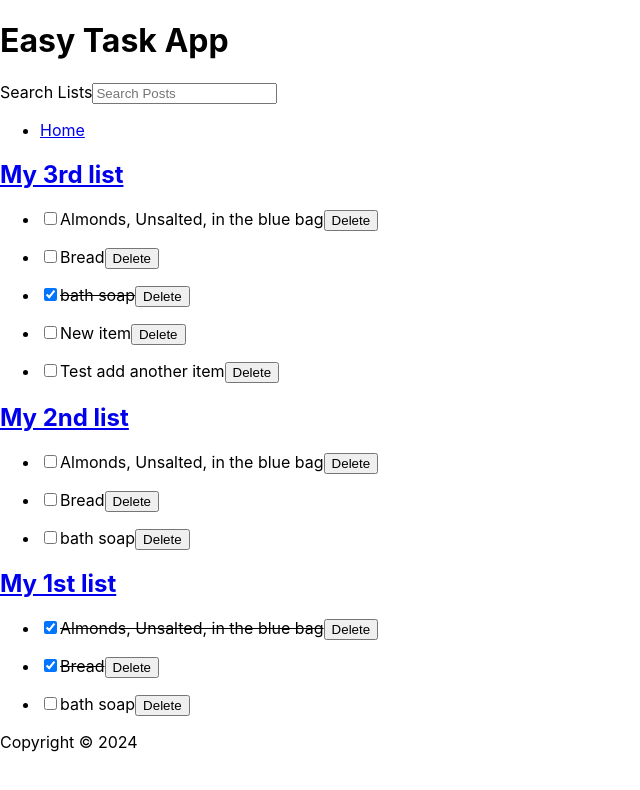
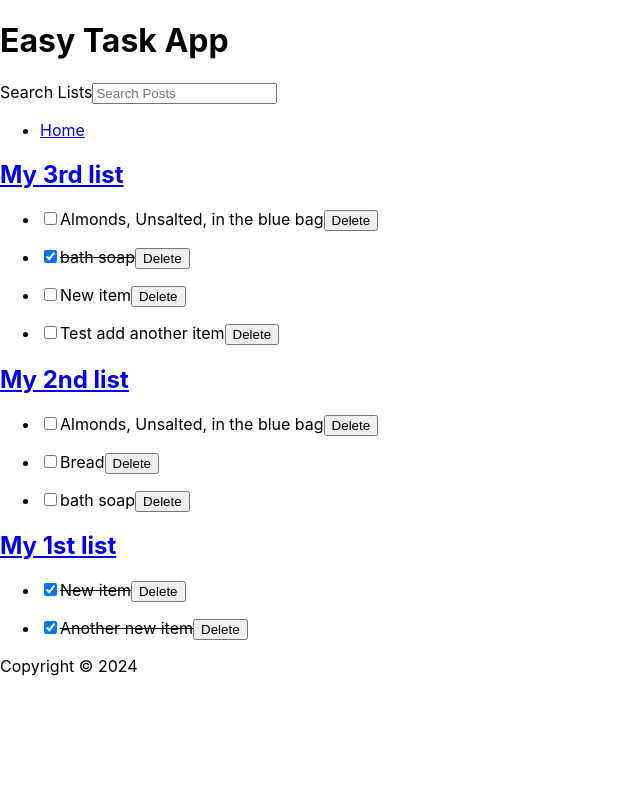
Before and after one commit to mrusert/easy-task-app, a React (Create React App) app: page /lists in a window 1280 px wide. Shown: the top 790 px of the page, without its empty margins (0-640 px from the left). Built offline with nearby package versions, Linux system fonts and the light colour scheme; data requests are answered from the project's data file.

Commit message:
ListItems handleDelete and Lists paragraph to display when list has no items.

```diff
--- a/data/db.json
+++ b/data/db.json
@@ -8,17 +8,12 @@
         {
           "id": "1",
           "checked": true,
-          "item": "Almonds, Unsalted, in the blue bag"
+          "item": "New item"
         },
         {
           "id": "2",
           "checked": true,
-          "item": "Bread"
-        },
-        {
-          "id": "3",
-          "checked": false,
-          "item": "bath soap"
+          "item": "Another new item"
         }
       ]
     },
@@ -55,11 +50,6 @@
           "item": "Almonds, Unsalted, in the blue bag"
         },
         {
-          "id": "2",
-          "checked": false,
-          "item": "Bread"
-        },
-        {
           "id": "3",
           "checked": true,
           "item": "bath soap"
--- a/src/Components/ListItems.js
+++ b/src/Components/ListItems.js
@@ -25,7 +25,12 @@ const ListItems = ( {listID, item, name} ) => {
     const listToUpdate = lists.filter(list => list.id === listID)[0]
     const updateItems = listToUpdate.items.filter(item => item.id !== itemID)
     const newList = {...listToUpdate, items: [...updateItems]}
-    console.log(newList)
+    try {
+      const response = await api.put(`/lists/${newList.id}`, newList)
+      setLists(lists.map(list => list.id === newList.id ? { ...response.data } : list))
+    } catch (err) {
+      console.log(err.message)
+  }
   }
   return (
     <>
--- a/src/Components/Lists.js
+++ b/src/Components/Lists.js
@@ -9,13 +9,16 @@ const Lists = ({ listID, items, name }) => {
     <Link to={`lists/${listID}`}>
     <h2>{name}</h2>
     </Link>
-      {items.map((item) => (
+      {items.length > 0 && items.map((item) => (
           <ListItems
               listID={listID}
               key={item.id}
               item={item}
           />
         ))}
+        {!items.length > 0 &&
+          <p className="statusMsg">No items to display. Open list to add new item.</p>
+        }
     </>
   )
 }
```
